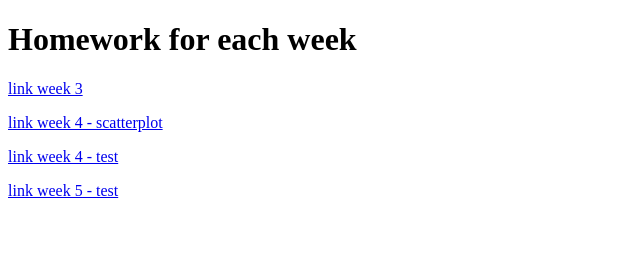
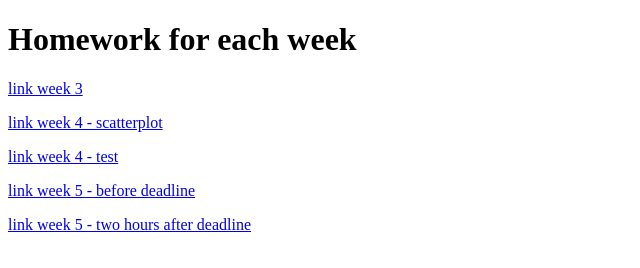
Before and after one commit to fholstege/Homework-Dataprocessing, a plain HTML site: page index.html in a window 1280 px wide. Shown: the whole page, without its empty margins (0-640 px from the left). Drawn offline with Linux system fonts and the light colour scheme.

Commit message:
Update index.html

```diff
--- a/index.html
+++ b/index.html
@@ -9,7 +9,9 @@
   <p> <a href="Homework/Week_3/barchart.html">link week 3</a> </p>
   <p> <a href="Homework/Week_4/scatterplot.html">link week 4 - scatterplot </a> </p>
   <p> <a href="Homework/Week_4/test.html">link week 4 - test </a> </p>
-  <p> <a href="Homework/Week_5/Timeline.html">link week 5 - test </a> </p>
+  <p> <a href="Homework/Week_5/Timeline.html">link week 5 - before deadline </a> </p>
+  <p> <a href="Homework/Week_5/Timeline_v2.html">link week 5 - two hours after deadline </a> </p>
+
 
 </body>
 
```
